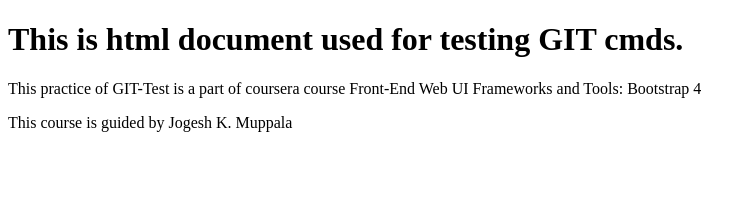
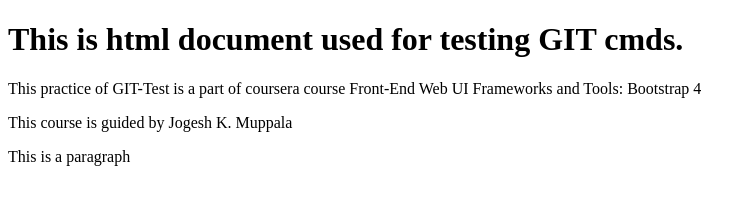
Before and after one commit to santoshkumaawat/coursera-git-test, a website: page index.html in a window 1280 px wide. Shown: the whole page, without its empty margins (0-756 px from the left). Drawn offline with Linux system fonts and the light colour scheme.

Commit message:
fourth commit

```diff
--- a/index.html
+++ b/index.html
@@ -11,6 +11,7 @@
         This practice of GIT-Test is a part of coursera course Front-End Web UI Frameworks and Tools: Bootstrap 4
     </p>
     <p>This course is guided by Jogesh K. Muppala </p>
+    <p>This is a paragraph</p>
 </body>
 
 </html>
```
Also changed, not shown: package.json (added, +24 -0 lines), 2 other files.
